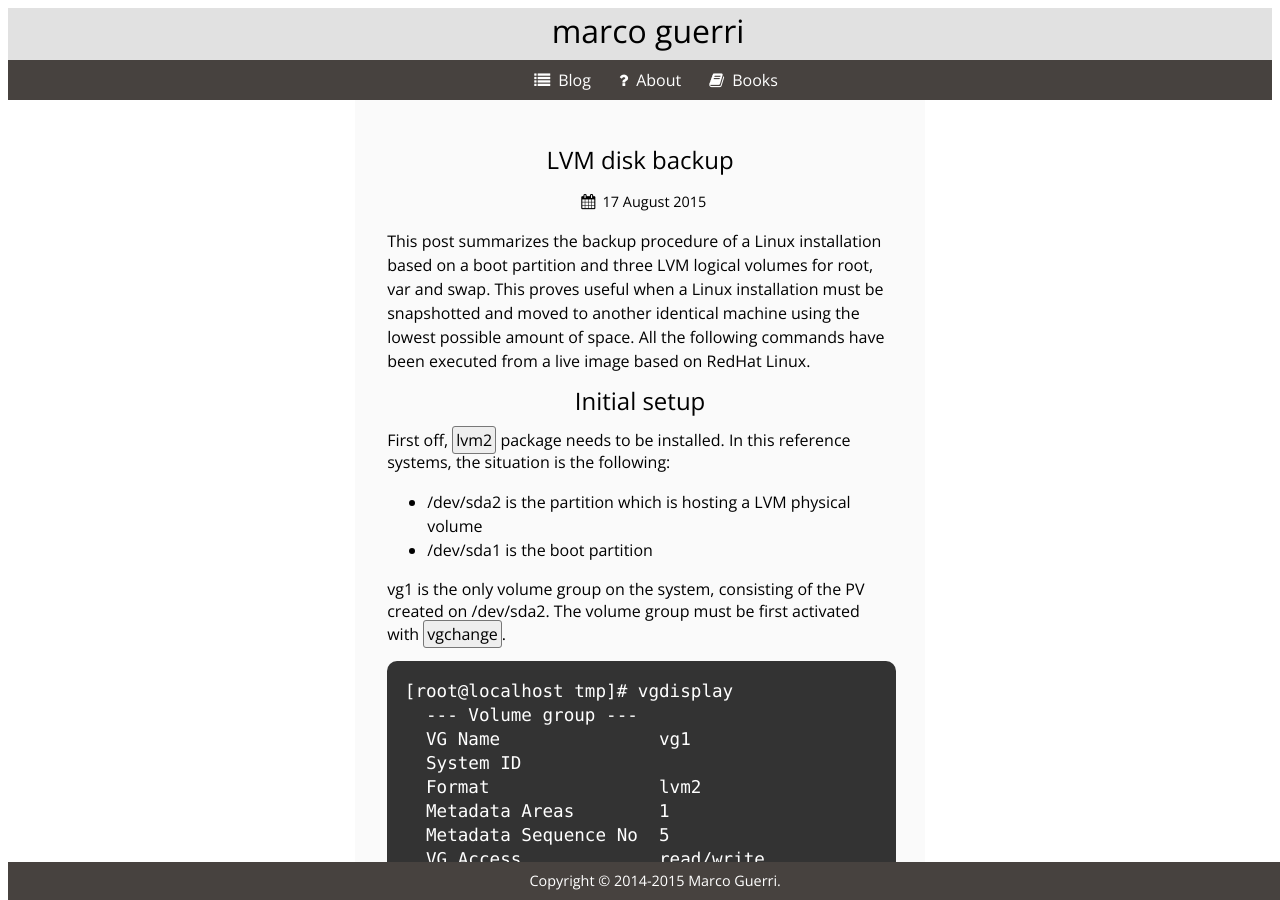
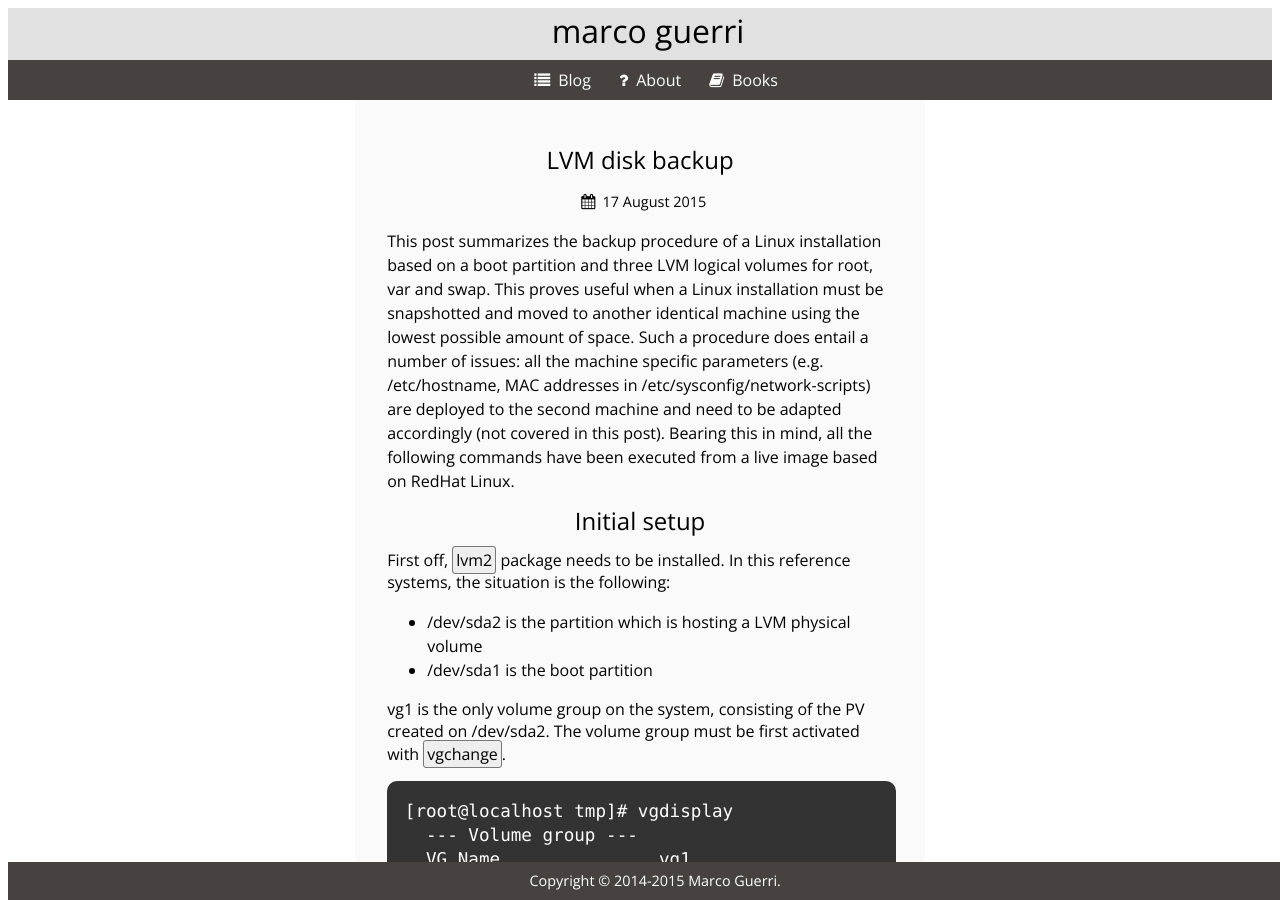
Before and after one commit to marcoguerri/marcoguerri.github.io, a Jekyll site: the page built from _posts/2015-08-17-lvmbackup.markdown, in a window 1280 px wide and 900 px high. Built offline with Jekyll 4.4.1, drawn with Linux system fonts in a browser that asks for light colours.

Commit message:
Saturday morning fixes

```diff
--- a/_includes/about.markdown
+++ b/_includes/about.markdown
@@ -1,6 +1,7 @@
 About
 =====
-I was born in Modena, Italy, too many years ago. I studied Computer Engineering
+I was born in Modena, Italy, a number of years ago which can be represented with
+5 bits, unsigned. I studied Computer Engineering
 at University of Modena and Reggio Emilia and I currently work at CERN, the
 European Organization for Nuclear Research.
 
--- a/_posts/2015-08-17-lvmbackup.markdown
+++ b/_posts/2015-08-17-lvmbackup.markdown
@@ -8,8 +8,11 @@ pygments: true
 summary: "This post summarizes the backup procedure of a Linux installation based
 on a boot partition and three LVM logical volumes for root, var and swap. This proves
 useful when a Linux installation must be snapshotted and moved to another identical
-machine using the lowest possible amount of space. All the following commands have been
-executed from a live image based on RedHat Linux."
+machine using the lowest possible amount of space. Such a procedure does entail
+a number of issues: all the machine specific parameters (e.g. /etc/hostname, MAC
+addresses in /etc/sysconfig/network-scripts) are deployed to the second machine
+and need to be adapted accordingly (not covered in this post). Bearing this in mind,
+all the following commands have been executed from a live image based on RedHat Linux."
 ---
 
 Initial setup
```
